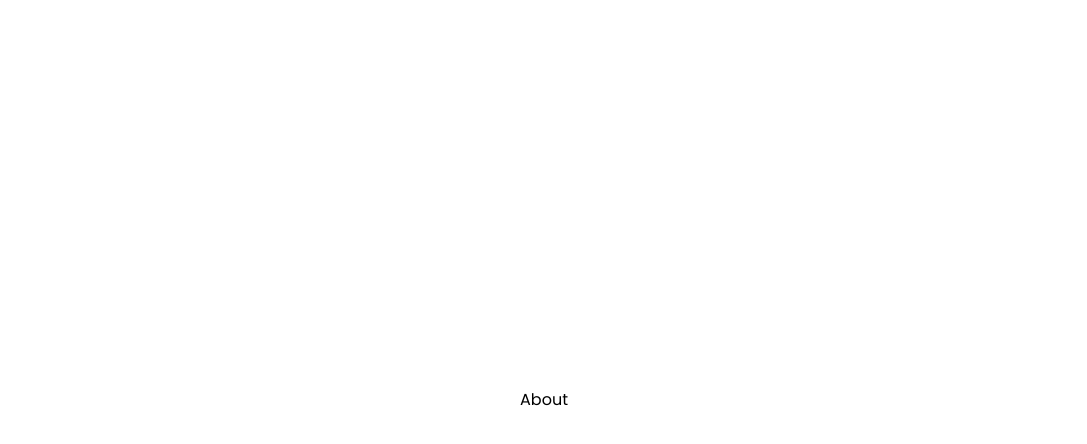
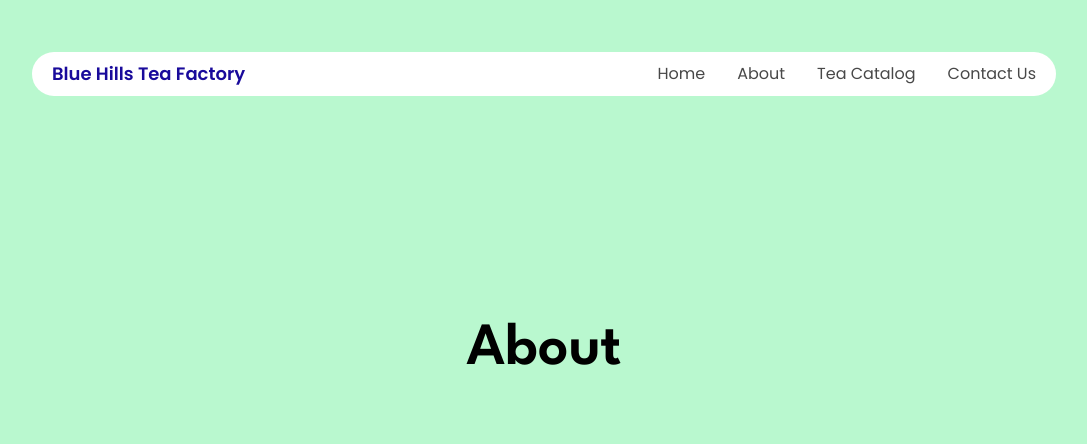
Before and after one commit to Sithija-R/Blue_Hills_Tea_Web, a React (Vite) app in the folder blue_hills_tea/: page /about in a window 1280 px wide. Shown: the top 444 px of the page, without its empty margins (96-1183 px from the left). Built offline with nearby package versions, Linux system fonts and the light colour scheme.

Commit message:
all pages initialized & routing configured
Co-authored-by:thusharanavod123 <hmtnpadiwela@std.appsc.sab.ac.lk>

```diff
--- a/blue_hills_tea/src/components/About.jsx
+++ b/blue_hills_tea/src/components/About.jsx
@@ -1,9 +1,27 @@
-import React from 'react'
+import React from "react";
+import Navbar from "./Navbar";
+import { motion } from "motion/react";
 
 const About = () => {
   return (
-    <div>About</div>
-  )
-}
+    <div className="relative w-full h-screen overflow-y-scroll hideScrollBar bg-green-200">
 
-export default About
+      <section className="relative h-screen">
+
+        <header className="z-50 absolute top-13 w-full flex justify-center">
+          <Navbar />
+        </header>
+
+        {/* Heading */}
+        <motion.h1
+          whileHover={{ scale: 1.2 }}
+          className="absolute top-[40%] left-1/2 transform -translate-x-1/2  text-center font-semibold text-4xl md:text-6xl font-league z-20"
+        >
+          About
+        </motion.h1>
+      </section>
+    </div>
+  );
+};
+
+export default About;
--- a/blue_hills_tea/src/components/Catalog.jsx
+++ b/blue_hills_tea/src/components/Catalog.jsx
@@ -1,8 +1,26 @@
 import React from 'react'
+import Navbar from './Navbar'
+import { motion } from 'motion/react'
 
 const Catalog = () => {
   return (
-    <div>Catalog</div>
+    <div className="relative w-full h-screen overflow-y-scroll hideScrollBar bg-cyan-200">
+
+    <section className="relative h-screen">
+
+      <header className="z-50 absolute top-13 w-full flex justify-center">
+        <Navbar />
+      </header>
+
+
+      <motion.h1
+        whileHover={{ scale: 1.2 }}
+        className="absolute top-[40%] left-1/2 transform -translate-x-1/2  text-center font-semibold text-4xl md:text-6xl font-league z-20"
+      >
+        Tea Catalog
+      </motion.h1>
+    </section>
+  </div>
   )
 }
 
--- a/blue_hills_tea/src/components/Contact.jsx
+++ b/blue_hills_tea/src/components/Contact.jsx
@@ -1,8 +1,26 @@
 import React from 'react'
+import { motion } from 'motion/react'
+import Navbar from './Navbar'
 
 const Contact = () => {
   return (
-    <div>Contact</div>
+    <div className="relative w-full h-screen overflow-y-scroll hideScrollBar bg-violet-200">
+
+    <section className="relative h-screen">
+
+      <header className="z-50 absolute top-13 w-full flex justify-center">
+        <Navbar />
+      </header>
+
+      {/* Heading */}
+      <motion.h1
+        whileHover={{ scale: 1.2 }}
+        className="absolute top-[40%] left-1/2 transform -translate-x-1/2  text-center font-semibold text-4xl md:text-6xl font-league z-20"
+      >
+        Contact
+      </motion.h1>
+    </section>
+  </div>
   )
 }
 
--- a/blue_hills_tea/src/components/Hero.jsx
+++ b/blue_hills_tea/src/components/Hero.jsx
@@ -10,7 +10,6 @@ import { shortAbout } from "../contents";
 import { slideIn } from "../utils/motion";
 import { FontAwesomeIcon } from "@fortawesome/react-fontawesome";
 import { faArrowUpRightFromSquare } from "@fortawesome/free-solid-svg-icons";
-
 
 const Hero = () => {
   const [currentIndex, setCurrentIndex] = useState(0);
@@ -37,7 +36,7 @@ const Hero = () => {
   };
 
   return (
-    <div className="relative w-full h-screen overflow-y-scroll">
+    <div className="relative w-full h-screen overflow-y-scroll hideScrollBar">
       {/* Hero Section */}
       <section className="relative h-screen">
         {/* Navbar */}
@@ -117,19 +116,19 @@ const Hero = () => {
 
       {/* About Section */}
       <section ref={ref} className="w-full h-screen mt-34">
-        <div className="flex justify-evenly xl:flex-row flex-col-reverse gap-10 px-20">
+        <div className="flex justify-evenly lg:flex-row flex-col-reverse gap-10 lg:px-20 px-8">
           {/* Image with Slide-in Animation */}
           <motion.div
             variants={slideIn("left", "tween", 0.2)}
             initial="hidden"
             whileInView="show"
             viewport={{ once: true, amount: 0.5 }}
-            className="flex-[0.95] bg-black-100 p-8 rounded-2xl"
+            className="lg:flex-[0.95]  flex bg-black-100 lg:p-8 rounded-2xl"
           >
             <motion.img
               src="https://www.bluelankatours.com/wp-content/uploads/2024/11/Pedro-Tea-Estate-Sri-Lanka.jpg"
               alt="factory"
-              className="rounded-2xl "
+              className="w-full  rounded-2xl object-cover"
               whileHover={{ scale: 1.05, transition: { duration: 0.3 } }}
             />
           </motion.div>
@@ -140,7 +139,7 @@ const Hero = () => {
             initial="hidden"
             whileInView="show"
             viewport={{ once: true, amount: 0.5 }}
-            className="min-h-50 max-w-[40%] pt-13"
+            className="min-h-50  lg:max-w-[40%] w-full pt-13"
           >
             <motion.p
               className="text-[#0069FF] font-medium"
@@ -148,7 +147,6 @@ const Hero = () => {
             >
               Blue Hill Tea Factory
             </motion.p>
-
 
             {/* Staggered Text Animation */}
             <motion.p
@@ -179,12 +177,17 @@ const Hero = () => {
 
             <div className="bg-[#CBD5E1] min-h-[1.5px] rounded-lg opacity-50 mt-5"></div>
 
-            <motion.div className="mt-8 flex items-center gap-2 justify-end px-8 cursor-pointer" whileHover={{ scale: 1.05 }}>
+            <motion.div
+              className="mt-8 flex items-center gap-2 justify-end px-8 cursor-pointer"
+              whileHover={{ scale: 1.05 }}
+            >
               <motion.p className=" text-[#2563EB] font-medium">
                 Read Full Story
               </motion.p>
-              <FontAwesomeIcon icon={faArrowUpRightFromSquare} className="text-blue-600 ml-2" />
-
+              <FontAwesomeIcon
+                icon={faArrowUpRightFromSquare}
+                className="text-blue-600 ml-2"
+              />
             </motion.div>
           </motion.div>
         </div>
--- a/blue_hills_tea/src/index.css
+++ b/blue_hills_tea/src/index.css
@@ -33,3 +33,19 @@
   background: none !important; /* Remove default bullet background */
   border: none !important; /* Remove default bullet border */
 }
+
+.hideScrollBar {
+  overflow-y: auto;     /* enable vertical scrolling */
+  overflow-x: hidden;   /* hide horizontal scrollbar */
+}
+
+/* Scrollbar styling for vertical scrollbar */
+.hideScrollBar::-webkit-scrollbar {
+  width: 5px;
+  background-color: #F5F5F5;
+}
+
+.hideScrollBar::-webkit-scrollbar-thumb {
+  border-radius: 10px;
+  background-color: #1cbacf;
+}
```
